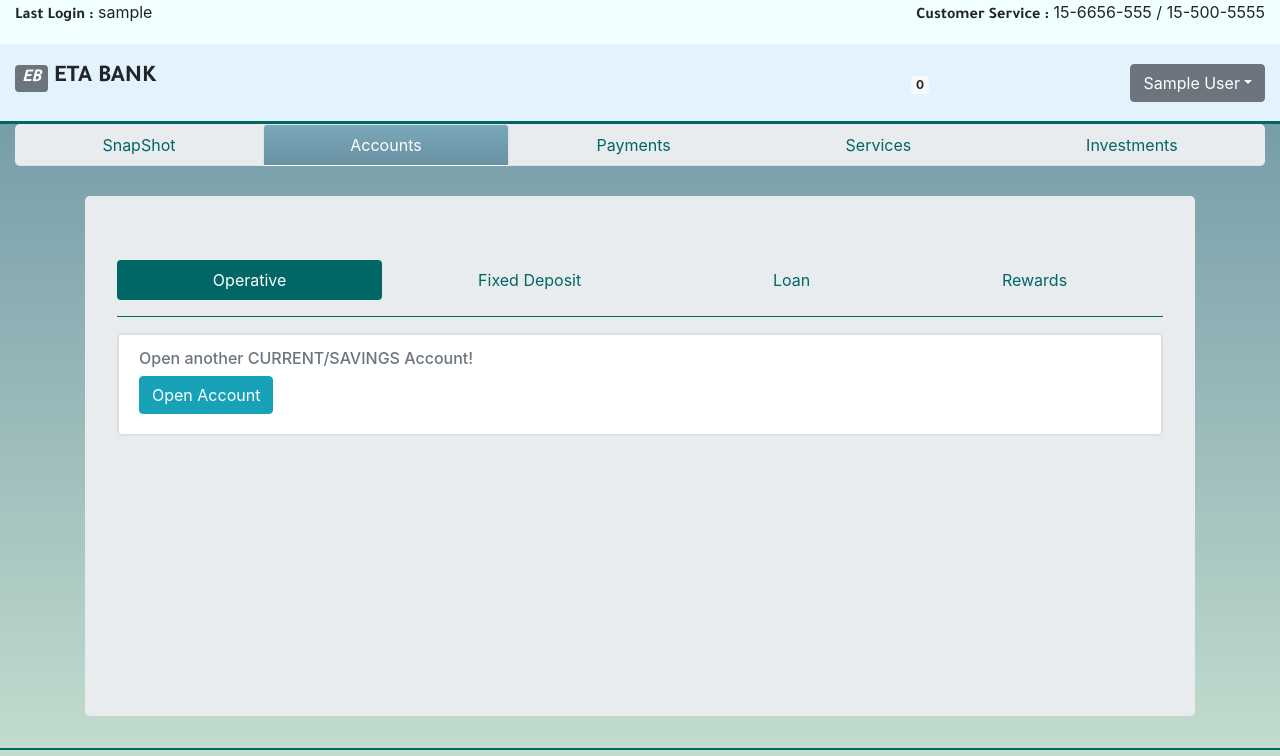
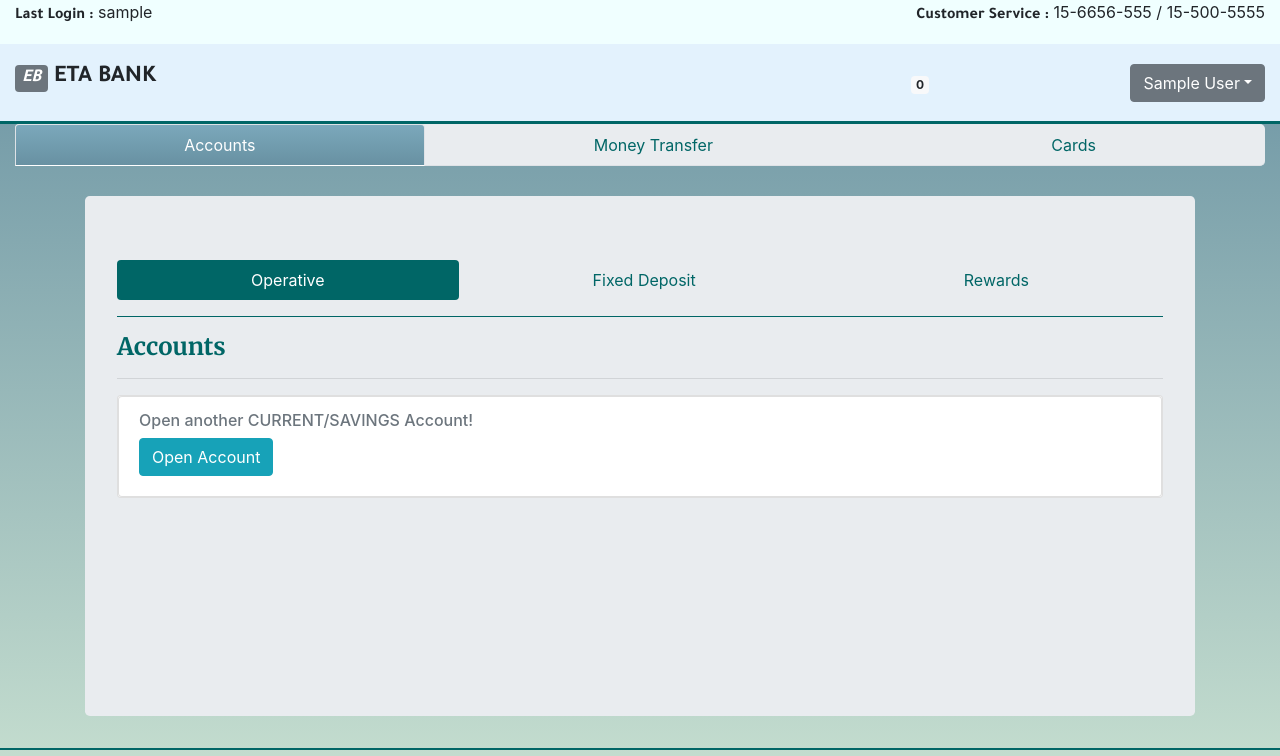
Before and after one commit to pratiks14/newbankapp, a Flask app: template templates/main.html in a window 1280 px wide. Shown: the top 756 px of the page. Run offline with Flask 2, Linux system fonts and the light colour scheme; the visitor is signed in with stand-in values (Sample User, id 1); the template is opened without the code that fills it: most values are stand-ins (such as "Sample title", 1, 10 or a date in 2020); parts of the project's set-up code (start-up, migrations or seed data) failed here and were passed over; some libraries are stand-ins or nearby versions.

Commit message:
Update main.html

```diff
--- a/templates/main.html
+++ b/templates/main.html
@@ -5,6 +5,7 @@
     <meta name="viewport" content="width=device-width, initial-scale=1.0">
     <meta http-equiv="X-UA-Compatible" content="ie=edge">
     <link href="https://fonts.googleapis.com/css?family=Tajawal:700" rel="stylesheet">
+    <link href="https://fonts.googleapis.com/css?family=Merriweather:700|Quicksand" rel="stylesheet">
 
     <title>THE Bank</title>
     <link href="https://fonts.googleapis.com/css?family=Open+Sans:400,600" rel="stylesheet">
@@ -46,6 +47,13 @@
            height:80px;
            border-bottom:3px solid #006666 ;
         }
+
+        .card-head{
+            font-family: Merriweather,sans-serif;
+            size: 25px;
+            color:#006666;
+        }
+
         label,h3,h4{
             font-family: Tajawal,sans-serif;
             size: 19px;
@@ -196,6 +204,13 @@ ul.nav.nav-tabs.nav-fill{
     padding :0px 4px;
     font-family: Quicksand,sans-serif;
   }
+  .info-data label{
+      font-family: Merriweather,sans-serif;
+      color:#006666;
+  }
+  .info-data p{
+      font-family: Quicksand,sans-serif;
+  }
     </style>
 </head>
 <body>
@@ -235,7 +250,7 @@ ul.nav.nav-tabs.nav-fill{
                                </a> -->
                             <button class="btn btn-secondary dropdown-toggle" data-toggle="dropdown"><i class="far fa-fw fa-user"></i> {{session['name']}}</button>
                                <div class="dropdown-menu dropdown-menu-right" aria-labelledby="navbarDropdownMenuLink">
-                                   <a class="dropdown-item" href=""><i class="fas fa-cog"> </i> Info</a>
+                                   <a class="dropdown-item" id="info-btn" href=""><i class="fas fa-cog"> </i> Info</a>
                                     <div class="dropdown-divider"></div>
                                     <a class="dropdown-item" href="/disconnect"><i class="fa fa-fw fa-power-off"></i> Log Out</a>
 
@@ -247,21 +262,21 @@ ul.nav.nav-tabs.nav-fill{
             </div>
 
         <ul class="nav nav-tabs nav-fill" style="height:auto;background-color: #e9ecef;">
-                <li class="nav-item" >
+                <!-- <li class="nav-item" >
                   <a class="nav-link" href="/snapshot" id="snapshot">SnapShot</a>
-                </li>
+                </li> -->
                 <li class="nav-item ">
-                  <a class="nav-link active " href="/main" id="accounts">Accounts</a>
+                <a class="nav-link active " href="/main" id="accounts"><i class="fas fa-address-book"></i> Accounts</a>
                 </li>
                 <li class="nav-item">
-                  <a class="nav-link"  href="/payments" id="payments">Payments</a>
+                <a class="nav-link "  href="/payments" id="payments"><i class="fas fa-exchange-alt"></i> Money Transfer</a>
                 </li>
                 <li class="nav-item">
-                  <a class="nav-link " href="/services" id="services">Services</a>
+                <a class="nav-link " href="/services" id="services"><i class="far fa-credit-card"></i> Cards</a>
                 </li>
-                <li class="nav-item">
+                <!-- <li class="nav-item">
                         <a class="nav-link " href="/investments" id="investments">Investments</a>
-                </li>
+                </li> -->
 
               </ul>
     </div>
@@ -275,15 +290,17 @@ ul.nav.nav-tabs.nav-fill{
                 <li class="nav-item">
                     <a class="nav-link" href="/main/fd" id="fd">Fixed Deposit</a>
                 </li>
-                <li class="nav-item">
+                <!-- <li class="nav-item">
                     <a class="nav-link" href="/main/loan" id="loan">Loan</a>
-                </li>
+                </li> -->
                 <li class="nav-item">
                         <a class="nav-link " href="/main/rewards" id="rewards">Rewards</a>
                 </li>
             </ul>
 
             <hr style="height:1px;border:none;background-color:#006666;" />
+            <h4 class="card-head">Accounts</h4>
+                <hr>
             <div id="op-account">
                 {% if not accounts  %}
                 <div class="card" style="width: 100%;">
@@ -310,11 +327,11 @@ ul.nav.nav-tabs.nav-fill{
                                     <label>Account Type </label>
                                     <p class="card-subtitle mb-2 text-info">{{account[3]}}</p>
                                 </div>
-                                <div class="col-2" style="border-right:1px solid #006666">
+                                <div class="col-3" style="border-right:1px solid #006666">
                                         <label>Balance </label>
-                                        <p class="card-subtitle mb-2 text-success">&#8377; {{account[2]}}</p>
+                                        <p class="card-subtitle mb-2 text-success"> &#8377; {{account[2]}}</p>
                                     </div>
-                                    <div class="col-2">
+                                    <div class="col-1">
                                         <label>Status </label>
                                         <p class="card-subtitle mb-2 text-muted "> {{account[10]}}</p>
                                     </div>
@@ -397,7 +414,28 @@ ul.nav.nav-tabs.nav-fill{
 <script src = "{{url_for('static',filename='script1.js')}}"></script>
 <script>
 
+   $('#info-btn').click(function(event){
+       event.preventDefault();
+       var html =` <div class="modal-header ">
 
+                      <h3><i class="fas fa-user-tie"></i> Info</h3>
+              </div>
+              <div class="modal-body info-data row">
+                    <div class="col-4"><label>Customerid <label></div>
+                    <div class="col-8"><p>{{session['customerid']}}</p></div>
+                    <div class="col-4"><label>Name <label></div>
+                    <div class="col-8"><p>{{session['name']}}</p></div>
+                    <div class="col-4"><label>Email <label></div>
+                    <div class="col-8"><p>{{session['email']}}</p></div>
+                    <div class="col-4"><label>Phone No <label></div>
+                    <div class="col-8"><p>{{session['mobileno']}}</p></div>
+              </div>
+              <div class="modal-footer">
+                    <button type="button" class="btn btn-primary" data-dismiss="modal">Close</button>
+              </div> `;
+        $('.modal-content').html(html);
+        $('#dataModal').modal("show");
+   });
 
     function getDate(){
             var today = new Date();
@@ -463,7 +501,7 @@ ul.nav.nav-tabs.nav-fill{
         </div>
         <div class="form-group">
           <label for="inputAddress2">Address 2</label>
-          <input type="text" class="form-control" name="address2" placeholder="Apartment, studio, or floor">
+          <input type="text" class="form-control" name="address2" placeholder="Apartment, studio, or floor" required>
         </div>
         <div class="form-row">
           <div class="form-group col-md-6">
@@ -510,18 +548,8 @@ ul.nav.nav-tabs.nav-fill{
             data[ele["name"]] = $.trim(ele["value"]);
         });
 
-        var header = '<i class="far fa-check-square"></i> Verifing..';
-        var body = 'Checking Inputs..';
 
-        var html = `<div class="modal-header">
-                        <h3>${header}</h3>
-                    </div>
-                    <div class="modal-body">
-                            <ol class="breadcrumb"><li class="active"><i class="fas fa-angle-right"></i> ${body} </li></ol>
-                    </div>
-                    `;
-        $('.modal-content').html(html);
-        $('#dataModal').modal("show");
+
         $.ajax({
             type:"POST",
             url:'/createacc',
@@ -538,9 +566,9 @@ ul.nav.nav-tabs.nav-fill{
                             <ol class="breadcrumb"><li class="active"><i class="fas fa-angle-right"></i> ${body} </li></ol>
                     </div>
                     `;
-                setTimeout(function(){
+
                     $('.modal-content').html(reply);
-                },2000);
+                    $('#dataModal').modal("show");
 
                 setTimeout(function(){
                     window.location.href = '/main';
@@ -560,10 +588,12 @@ ul.nav.nav-tabs.nav-fill{
                         ${footer}
                         `;
                 console.log(reply1);
-                setTimeout(function(){
+
 
                     $('.modal-content').html(reply1);
-                },2000);
+                    $('#dataModal').modal("show");
+
+
             }
         });
     });
```
